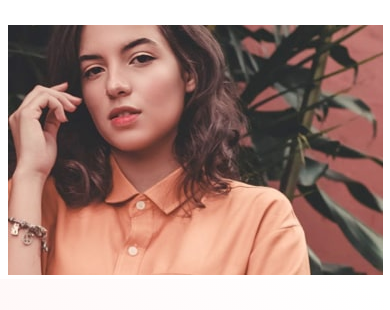
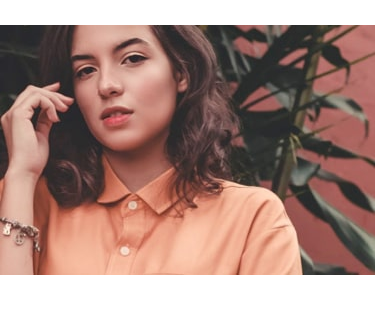
Before and after one commit to befflus/Base-Apparel-Coming-Soon, a plain HTML site: page index.html in a window 390 px wide. Shown: the part 76-386 px from the top of the page. Drawn offline with Linux system fonts and the light colour scheme.

Commit message:
Fix: Image removed from HTML and added into CSS
Fix for responsiveness and desktop design.

```diff
--- a/index.html
+++ b/index.html
@@ -15,7 +15,6 @@
       <img src="./images/logo.svg" alt="Base Apparel" class="logo">
     </header>
     <div class="image">
-        <img src="./images/hero-mobile.jpg" alt="Girl looking at you">
     </div>
     <div class="textcontent">
       <h1><span class="h1-split">We're</span><span class="h2-split">coming soon</span></h1>
--- a/style.css
+++ b/style.css
@@ -34,7 +34,6 @@ section {
   height: 100%;
   display: flex;
   flex-direction: column;
-  align-items: center;
 }
 
 header {
@@ -45,6 +44,14 @@ header {
 .logo {
   height: 75%;
 }
+
+.image {
+  width: 100%;
+  height: 100%;
+  background-image: url(./images/hero-mobile.jpg);
+  background-repeat: no-repeat;
+}
+
 h1 {
     text-transform: uppercase;
     font-size: 2.3em;
```
